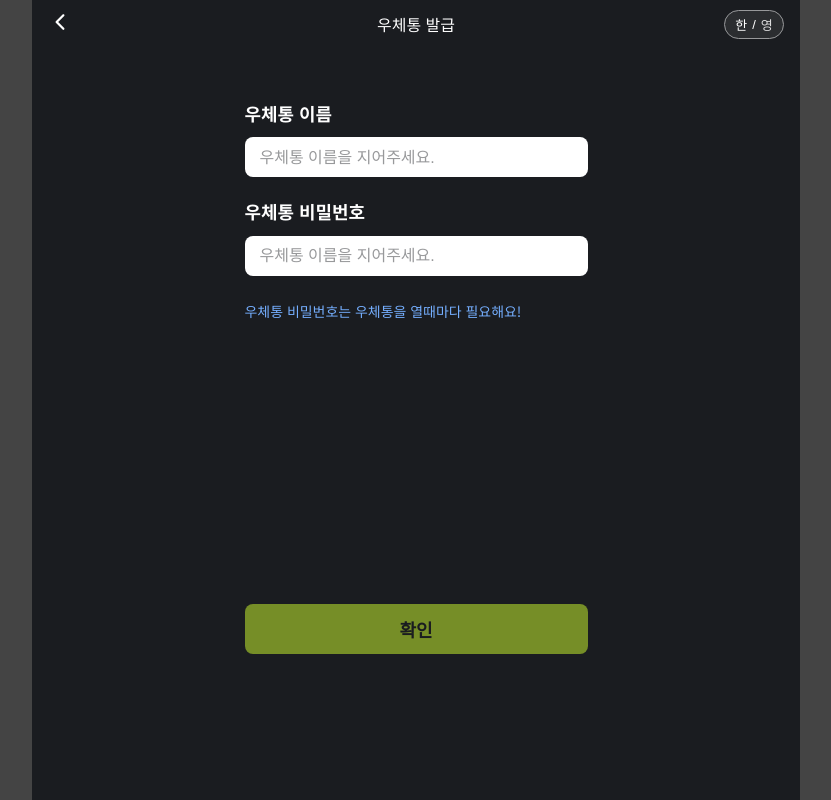
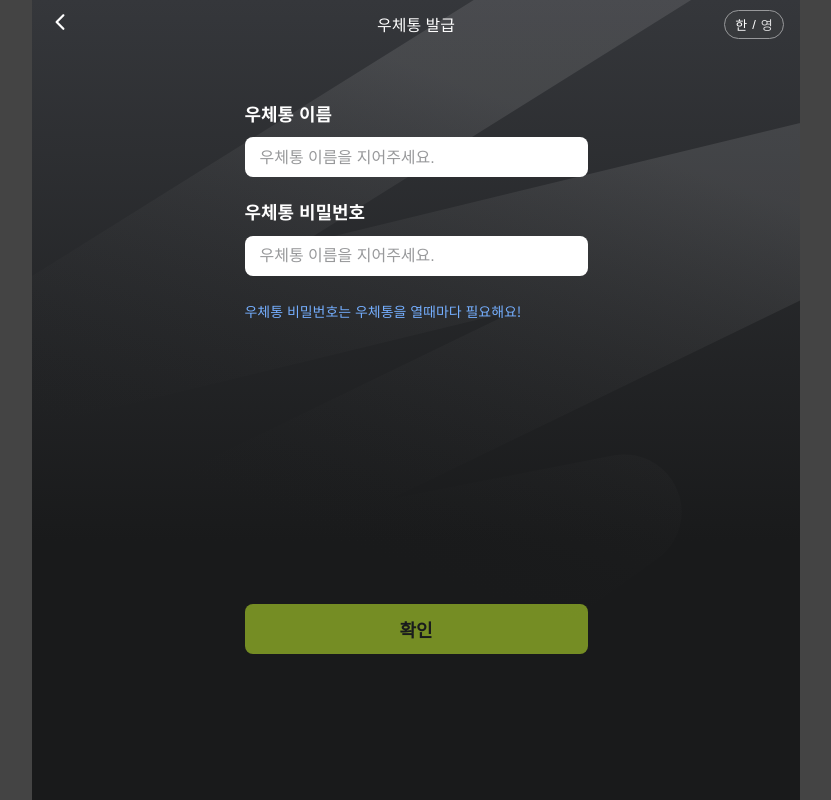
Before and after one commit to Catch-Letter/Catch-Letter-FE, a React (Vite) app: page /postform in a window 1280 px wide. Shown: the whole page, without its empty margins (224-1055 px from the left). Built offline with nearby package versions, Linux system fonts and the light colour scheme; no server answers.

Commit message:
fix: 우체통 생성 페이지 배경 교체 (#50)

```diff
--- a/src/pages/create-postform/CreatePostForm.styles.tsx
+++ b/src/pages/create-postform/CreatePostForm.styles.tsx
@@ -2,7 +2,6 @@ import { colors } from '#/styles/color'
 import { css } from '@emotion/react'
 
 export const CreateFormStyle = css`
-  background-color: ${colors.grey[13]};
   height: 100%;
 
   .form {
--- a/src/pages/create-postform/CreatePostForm.tsx
+++ b/src/pages/create-postform/CreatePostForm.tsx
@@ -5,6 +5,7 @@ import { CreateFormStyle, FormWrapper } from './CreatePostForm.styles'
 import { apiClient } from '#/api/apiClient'
 import { API_ENDPOINTS } from '#/api/apiEndpoints'
 import { useNavigate } from 'react-router'
+import { Background } from '#/shared/ui/background'
 
 const CreatePostForm = () => {
   const navigate = useNavigate()
@@ -31,6 +32,7 @@ const CreatePostForm = () => {
 
   return (
     <div css={CreateFormStyle}>
+      <Background gradientType='halfGradient' />
       <BackHeader Center='우체통 발급' />
       <div css={FormWrapper}>
         <div className='form'>
--- a/src/pages/success/Success.styles.tsx
+++ b/src/pages/success/Success.styles.tsx
@@ -2,7 +2,6 @@ import { colors } from '#/styles/color'
 import { css } from '@emotion/react'
 
 export const SuccessStyle = css`
-  background-color: ${colors.grey[13]};
   height: 100%;
   color: ${colors.white};
 `
--- a/src/pages/success/Success.tsx
+++ b/src/pages/success/Success.tsx
@@ -5,6 +5,7 @@ import { BackHeader } from '#/components'
 import { useLocation } from 'react-router'
 import countTimer from '#/shared/utils/countTimer'
 import { useTranslation } from 'react-i18next'
+import { Background } from '#/shared/ui/background'
 
 const Success = () => {
   const { t } = useTranslation()
@@ -15,6 +16,7 @@ const Success = () => {
 
   return (
     <div css={SuccessStyle}>
+      <Background gradientType='halfGradient' />
       <BackHeader />
       <div css={SuccessWrapper}>
         <DescLink
```
